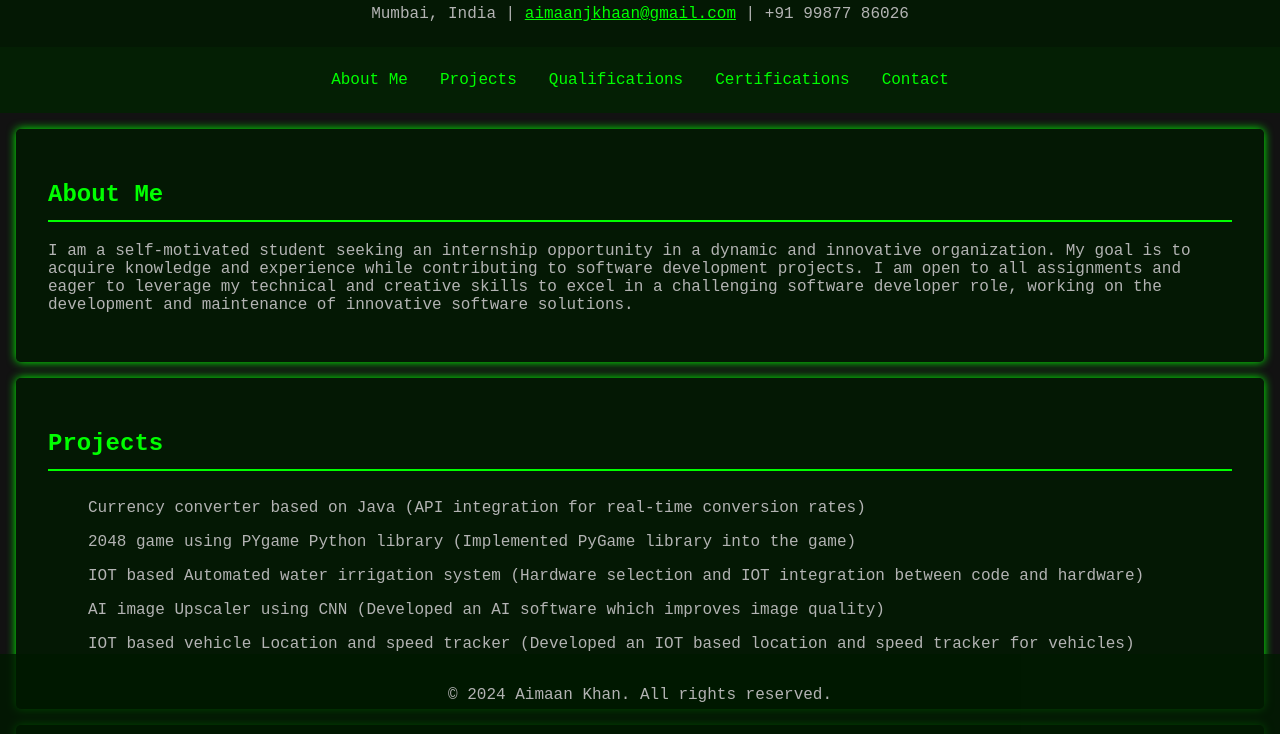
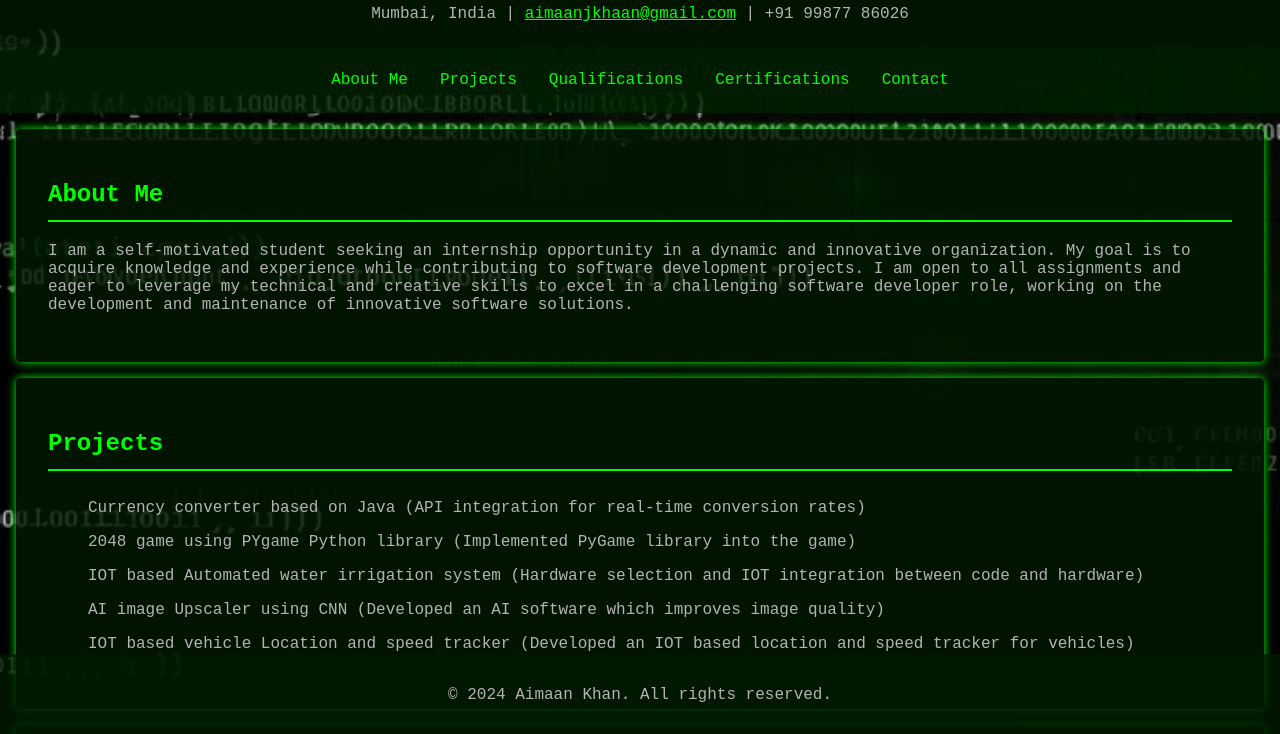
Before and after one commit to AiMk937/Portfolio1, a plain HTML site: page index.html in a window 1280 px wide. Shown: the part 64-798 px from the top of the page. Drawn offline with Linux system fonts and the light colour scheme; a script that the page names is missing.

Commit message:
Update styles.css

```diff
--- a/styles.css
+++ b/styles.css
@@ -4,7 +4,7 @@ body {
     padding: 0;
     box-sizing: border-box;
     background-color: #121212;
-    background-image: url('path/to/your/background-image.png'); /* Update the path to the new background image */
+    background-image: url('media/background.jpeg'); /* Update the path to the new background image */
     background-size: cover;
     background-position: center;
     color: #00FF00;
```
